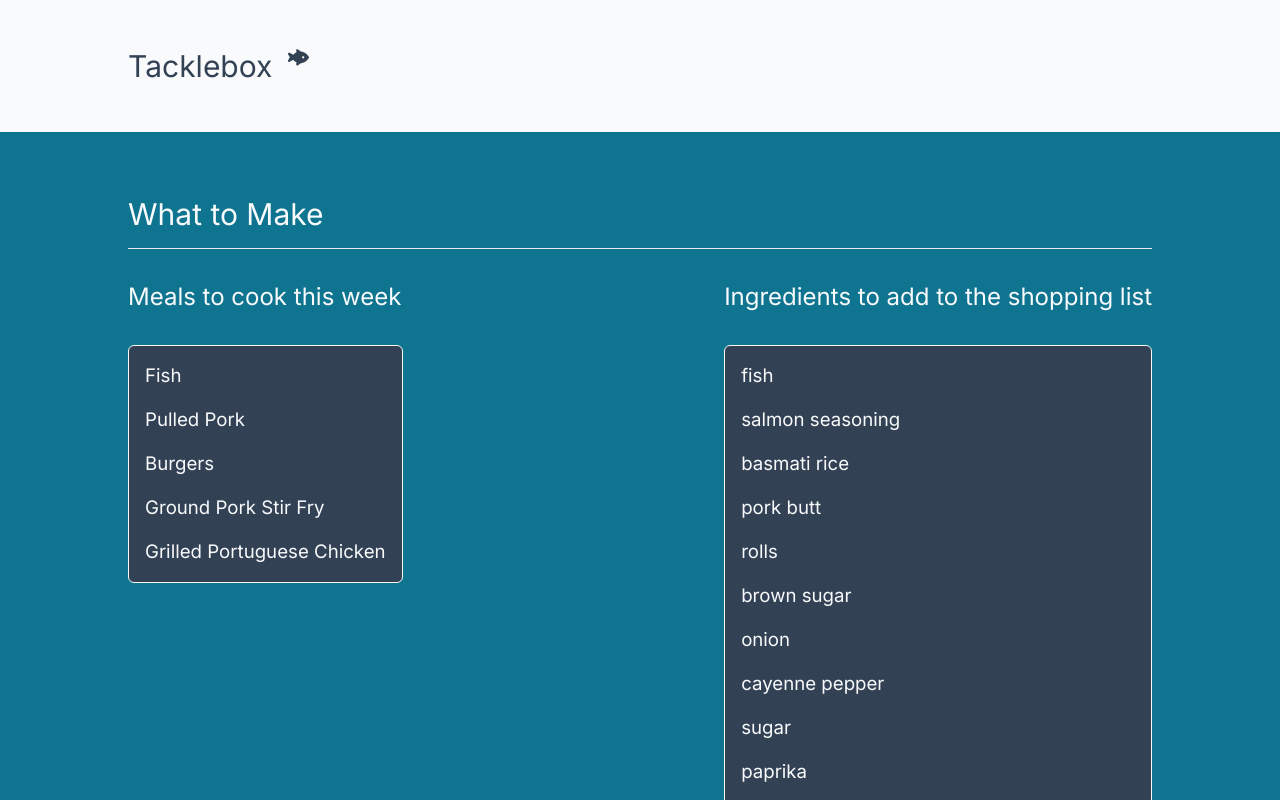
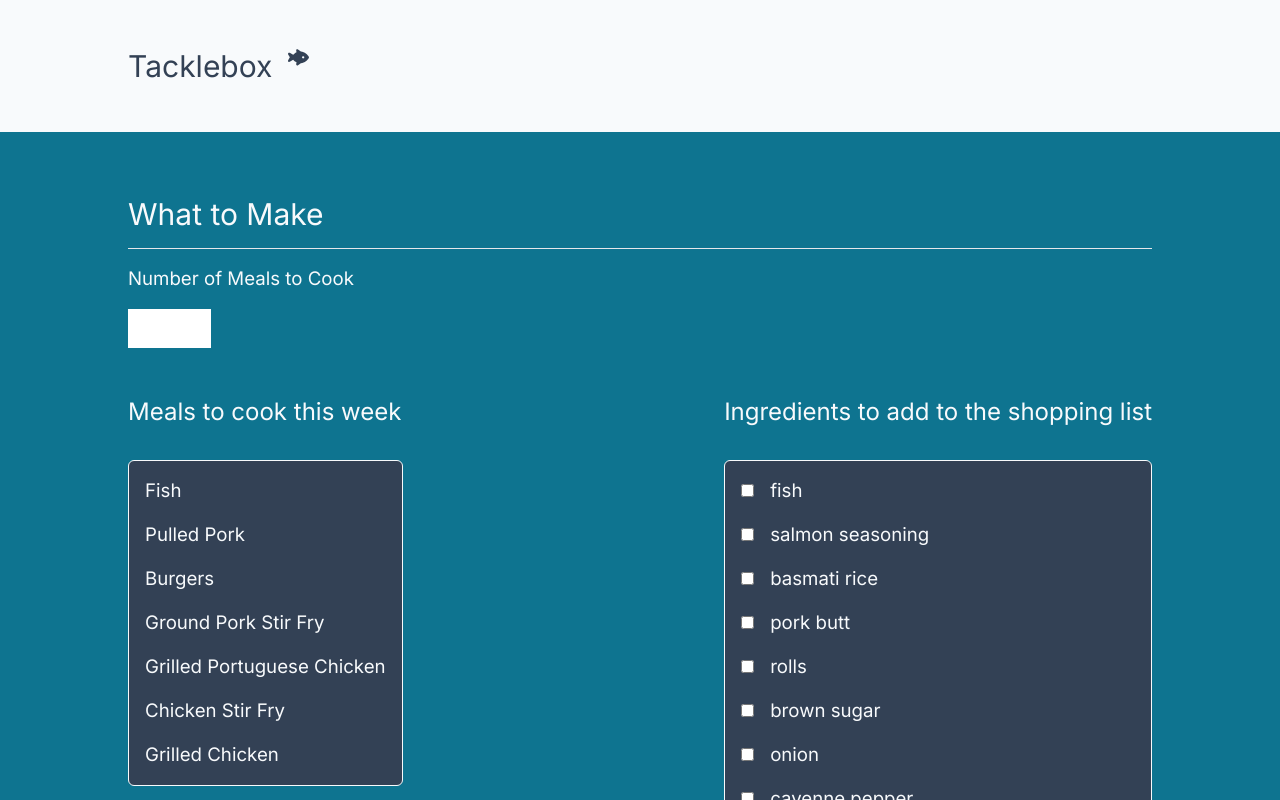
Before and after one commit to banjokaboom/tacklebox, a Next.js app: page /pages/what-to-make in a window 1280 px wide. Shown: the top 800 px of the page. Built offline with nearby package versions, Linux system fonts and the light colour scheme.

Commit message:
adjusted some styles

```diff
--- a/app/globals.css
+++ b/app/globals.css
@@ -34,3 +34,7 @@ body {
     rgb(var(--background-start-rgb));
   font-size: 14pt;
 }
+
+input[type='checkbox']:checked ~ label {
+  text-decoration: line-through;
+}
--- a/app/pages/what-to-fish/page.tsx
+++ b/app/pages/what-to-fish/page.tsx
@@ -334,18 +334,19 @@ export default function WhatToFish() {
       <div className="max-w-5xl w-full">
         <h1 className="text-3xl pb-4">What to Fish</h1>
         <hr className="pb-4" />
-        <div className="pb-4 flex-col lg:flex-row justify-between">
-          <label htmlFor="zip" className="pb-4 lg:pb-0">
+        <div className="pb-4">
+          <label htmlFor="zip" className="pb-4 block">
             ZIP Code
           </label>
           <input
             type="text"
             name="zip"
             id="zip"
+            inputMode="numeric"
             onChange={(e) => {
               setZip(e.target.value)
             }}
-            className="text-slate-700 lg:ml-4 leading-4 p-2"
+            className="text-slate-700 leading-4 p-2 block max-w-full"
           />
         </div>
 
--- a/app/pages/what-to-make/page.tsx
+++ b/app/pages/what-to-make/page.tsx
@@ -1,8 +1,16 @@
+'use client'
+
 import * as recipesList from './recipes.js'
+import { useState, useEffect } from 'react'
 
 class CookingData {
   public recipes: Recipe[]
   public ingredients: string[]
+
+  constructor() {
+    this.recipes = []
+    this.ingredients = []
+  }
 }
 
 class Recipe {
@@ -10,15 +18,29 @@ class Recipe {
   public seasons: string[]
   public frequency: number
   public ingredients: string[]
+
+  constructor() {
+    this.name = ''
+    this.seasons = []
+    this.frequency = 0
+    this.ingredients = []
+  }
 }
 
-async function getData() {
-  const data = await pickRecipes()
+export default function WhatToMake() {
+  let [data, setData] = useState(new CookingData())
+  let [numRecipes, setNumRecipes] = useState(7)
 
-  return data
+  useEffect(() => {
+    async function getData(numRecipes) {
+      const data = await pickRecipes(numRecipes)
+
+      if (!isDataLoaded) {
+        setData(data)
+      }
     }
 
-function pickRecipes() {
+    function pickRecipes(numRecipes) {
       let cookingData = new CookingData()
 
       cookingData.recipes = []
@@ -33,7 +55,7 @@ function pickRecipes() {
       ]
       let countNumOfBeefRecipes = 0
       let countNumOfPastaRecipes = 0
-  const numMealsToCook = 5
+      const numMealsToCook = numRecipes ?? 7
 
       recipesList.forEach(function (recipe: Recipe) {
         if (recipe.frequency == 1 && isRecipeForSeason(recipe)) {
@@ -42,7 +64,8 @@ function pickRecipes() {
       })
 
       while (cookingData.recipes.length < numMealsToCook) {
-    const recipe = recipesList[Math.floor(Math.random() * recipesList.length)]
+        const recipe =
+          recipesList[Math.floor(Math.random() * recipesList.length)]
         console.log(recipe)
 
         if (!isRecipeForSeason(recipe)) {
@@ -55,7 +78,11 @@ function pickRecipes() {
         }
 
         let hasBeef = false
-    for (let beefCount = 0; beefCount < beefIngredients.length; beefCount++) {
+        for (
+          let beefCount = 0;
+          beefCount < beefIngredients.length;
+          beefCount++
+        ) {
           if (recipe.ingredients.includes(beefIngredients[beefCount])) {
             hasBeef = true
           }
@@ -125,14 +152,37 @@ function isRecipeForSeason(recipe: Recipe) {
       return true
     }
 
-export default async function WhatToMake() {
-  const data = await getData()
+    let isDataLoaded = false
+
+    getData(numRecipes)
+
+    return () => {
+      isDataLoaded = true
+    }
+  }, [numRecipes])
 
   return (
     <div className="flex flex-col items-center justify-between">
       <div className="max-w-5xl w-full">
         <h1 className="text-3xl pb-4">What to Make</h1>
-        <hr />
+        <hr className="pb-4" />
+        <div className="pb-4">
+          <label htmlFor="numRecipes" className="pb-4 block">
+            Number of Meals to Cook
+          </label>
+          <input
+            type="number"
+            name="numRecipes"
+            id="numRecipes"
+            min="1"
+            max="7"
+            inputMode="numeric"
+            onChange={(e) => {
+              setNumRecipes(parseInt(e.target.value))
+            }}
+            className="text-slate-700 leading-4 p-2 block max-w-full"
+          />
+        </div>
         <div className="flex flex-col lg:flex-row justify-between">
           <div>
             <h2 className="text-2xl pb-8 pt-8">Meals to cook this week</h2>
@@ -150,9 +200,21 @@ export default async function WhatToMake() {
             </h2>
             <div className="border border-slate-50 bg-slate-700 p-4 rounded-md">
               {data.ingredients.map((i) => (
-                <p className="pb-4 last:pb-0" key={i}>
+                <div className="pb-4 last:pb-0" key={i}>
+                  <input
+                    type="checkbox"
+                    name="ingredient"
+                    id={'ingredient-' + i.replace(/\s/gim, '-').toLowerCase()}
+                  />
+                  <label
+                    htmlFor={
+                      'ingredient-' + i.replace(/\s/gim, '-').toLowerCase()
+                    }
+                    className="ml-4"
+                  >
                     {i}
-                </p>
+                  </label>
+                </div>
               ))}
             </div>
           </div>
```
Lines whose indentation alone changed are shown as unchanged.
